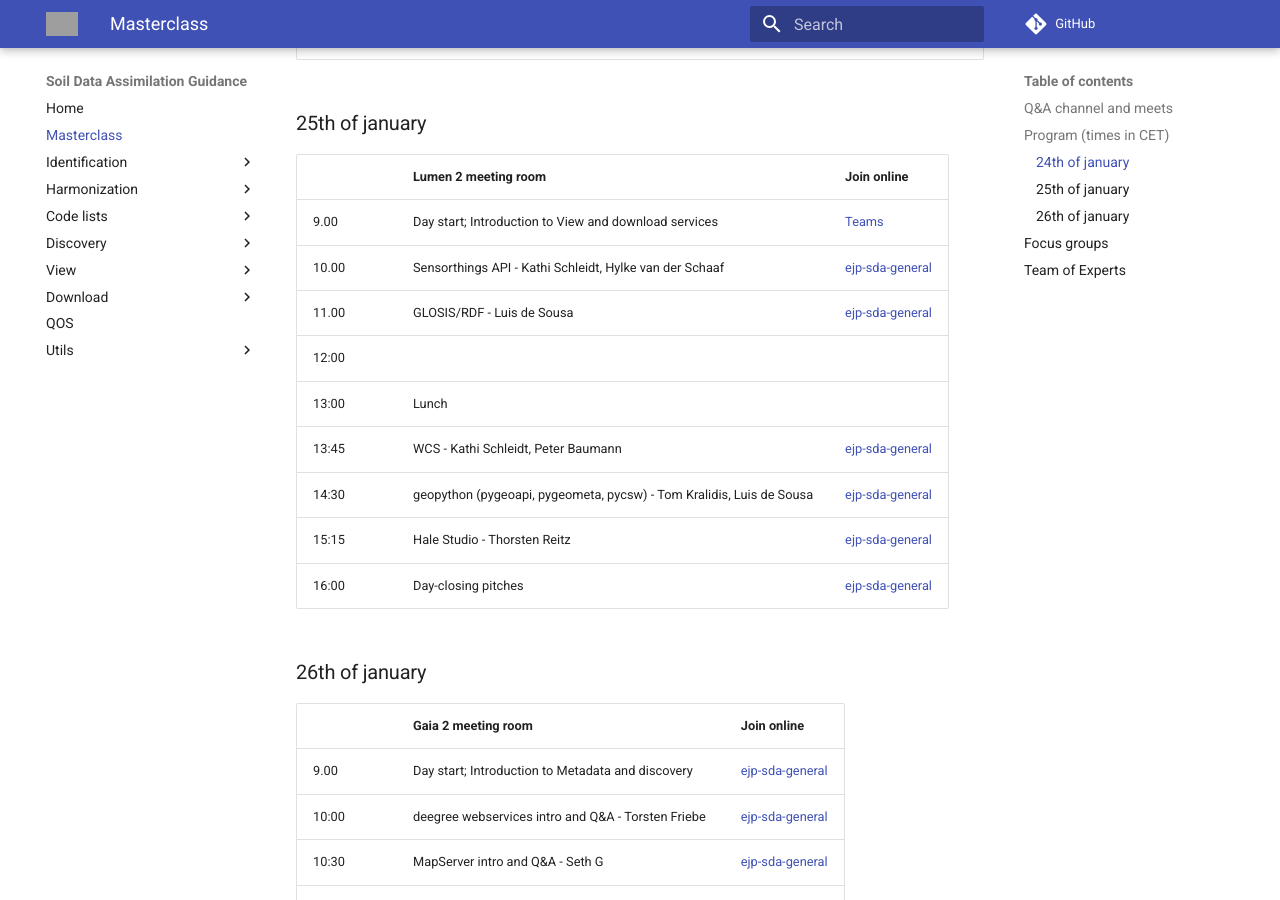
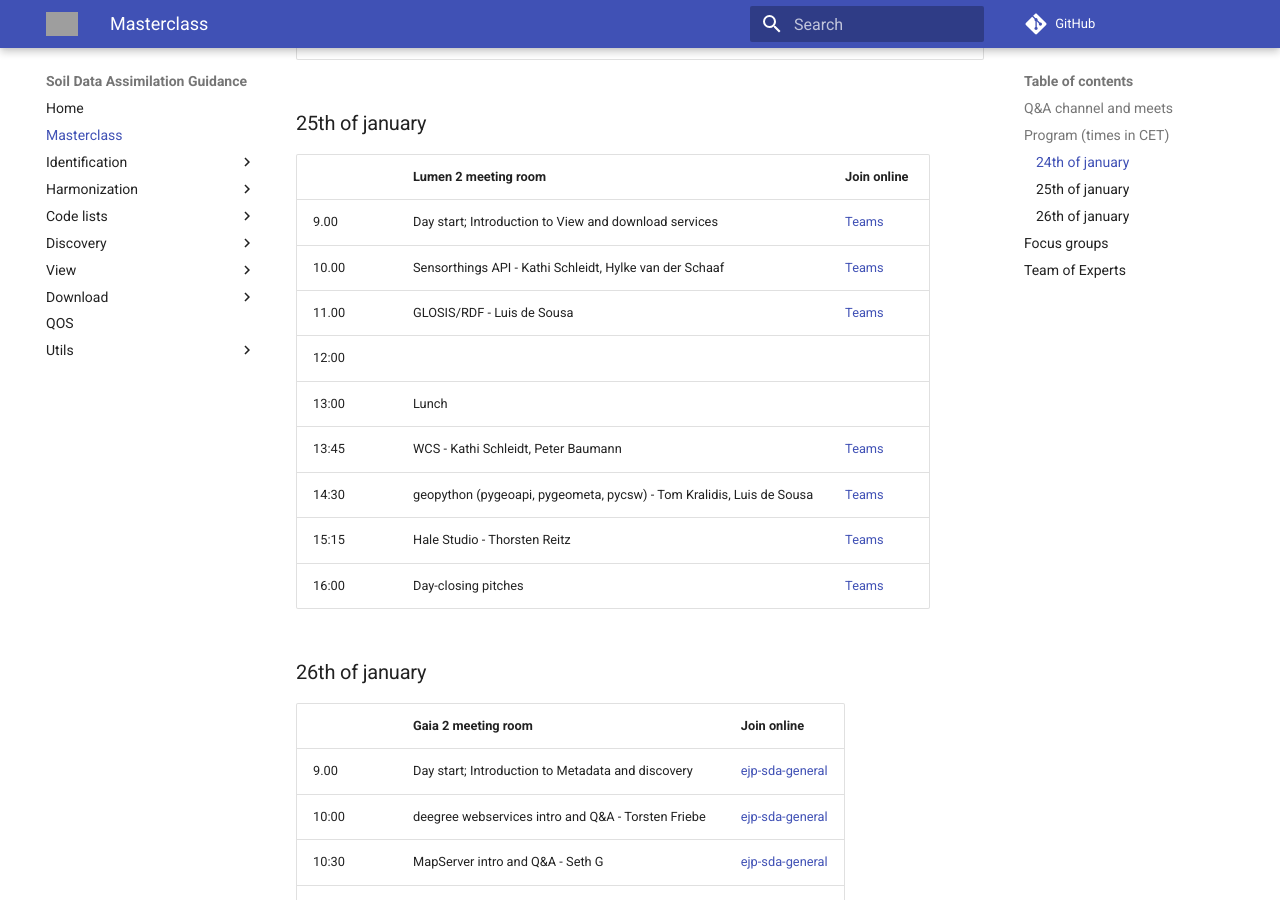
Before and after one commit to ejpsoil/soildata-assimilation-guidance, an MkDocs documentation site: the page built from docs/masterclass/index.md, in a window 1280 px wide and 900 px high, scrolled down 1143 px. Built offline with MkDocs 1.6.1 and Material for MkDocs 9.7.7, drawn with Linux system fonts in a browser that asks for light colours; comment, search, counter and statistics services are not loaded; grey boxes are pictures that could not be loaded.

Commit message:
Update index.md

```diff
--- a/docs/masterclass/index.md
+++ b/docs/masterclass/index.md
@@ -33,14 +33,14 @@ The live meetings are facilitated by [Waag](https://waag.org) via the [jitsi sof
 | | Lumen 2 meeting room | Join online |
 | --- | --- | --- |
 | 9.00 | Day start; Introduction to View and download services |[Teams](https://teams.microsoft.com/l/meetup-join/19:meeting_OTY4ZWQ4NGYtYmI1Mi00NjliLThkMTUtOGU1Zjg0OTI4ZWYw@thread.v2/0?context=%7B%22Tid%22:%2227d137e5-761f-4dc1-af88-d26430abb18f%22,%22Oid%22:%224af21b12-8edb-458f-8178-fc83b6e0aa47%22%7D) |
-| 10.00 | Sensorthings API - Kathi Schleidt, Hylke van der Schaaf | [ejp-sda-general](https://meet.waag.org/ejp-sda-general) |
-| 11.00 | GLOSIS/RDF - Luis de Sousa | [ejp-sda-general](https://meet.waag.org/ejp-sda-general) |
+| 10.00 | Sensorthings API - Kathi Schleidt, Hylke van der Schaaf | [Teams](https://teams.microsoft.com/l/meetup-join/19:meeting_OTY4ZWQ4NGYtYmI1Mi00NjliLThkMTUtOGU1Zjg0OTI4ZWYw@thread.v2/0?context=%7B%22Tid%22:%2227d137e5-761f-4dc1-af88-d26430abb18f%22,%22Oid%22:%224af21b12-8edb-458f-8178-fc83b6e0aa47%22%7D) |
+| 11.00 | GLOSIS/RDF - Luis de Sousa | [Teams](https://teams.microsoft.com/l/meetup-join/19:meeting_OTY4ZWQ4NGYtYmI1Mi00NjliLThkMTUtOGU1Zjg0OTI4ZWYw@thread.v2/0?context=%7B%22Tid%22:%2227d137e5-761f-4dc1-af88-d26430abb18f%22,%22Oid%22:%224af21b12-8edb-458f-8178-fc83b6e0aa47%22%7D) |
 | 12:00 | | |
 | 13:00 | Lunch | |
-| 13:45 | WCS - Kathi Schleidt, Peter Baumann | [ejp-sda-general](https://meet.waag.org/ejp-sda-general) |
-| 14:30 | geopython (pygeoapi, pygeometa, pycsw) - Tom Kralidis, Luis de Sousa |  [ejp-sda-general](https://meet.waag.org/ejp-sda-general) |
-| 15:15 | Hale Studio - Thorsten Reitz | [ejp-sda-general](https://meet.waag.org/ejp-sda-hale) |
-| 16:00 | Day-closing pitches | [ejp-sda-general](https://meet.waag.org/ejp-sda-general) |
+| 13:45 | WCS - Kathi Schleidt, Peter Baumann | [Teams](https://teams.microsoft.com/l/meetup-join/19:meeting_OTY4ZWQ4NGYtYmI1Mi00NjliLThkMTUtOGU1Zjg0OTI4ZWYw@thread.v2/0?context=%7B%22Tid%22:%2227d137e5-761f-4dc1-af88-d26430abb18f%22,%22Oid%22:%224af21b12-8edb-458f-8178-fc83b6e0aa47%22%7D) |
+| 14:30 | geopython (pygeoapi, pygeometa, pycsw) - Tom Kralidis, Luis de Sousa |  [Teams](https://teams.microsoft.com/l/meetup-join/19:meeting_OTY4ZWQ4NGYtYmI1Mi00NjliLThkMTUtOGU1Zjg0OTI4ZWYw@thread.v2/0?context=%7B%22Tid%22:%2227d137e5-761f-4dc1-af88-d26430abb18f%22,%22Oid%22:%224af21b12-8edb-458f-8178-fc83b6e0aa47%22%7D) |
+| 15:15 | Hale Studio - Thorsten Reitz | [Teams](https://teams.microsoft.com/l/meetup-join/19:meeting_OTY4ZWQ4NGYtYmI1Mi00NjliLThkMTUtOGU1Zjg0OTI4ZWYw@thread.v2/0?context=%7B%22Tid%22:%2227d137e5-761f-4dc1-af88-d26430abb18f%22,%22Oid%22:%224af21b12-8edb-458f-8178-fc83b6e0aa47%22%7D) |
+| 16:00 | Day-closing pitches | [Teams](https://teams.microsoft.com/l/meetup-join/19:meeting_OTY4ZWQ4NGYtYmI1Mi00NjliLThkMTUtOGU1Zjg0OTI4ZWYw@thread.v2/0?context=%7B%22Tid%22:%2227d137e5-761f-4dc1-af88-d26430abb18f%22,%22Oid%22:%224af21b12-8edb-458f-8178-fc83b6e0aa47%22%7D) |
 
 ### 26th of january
 
```
